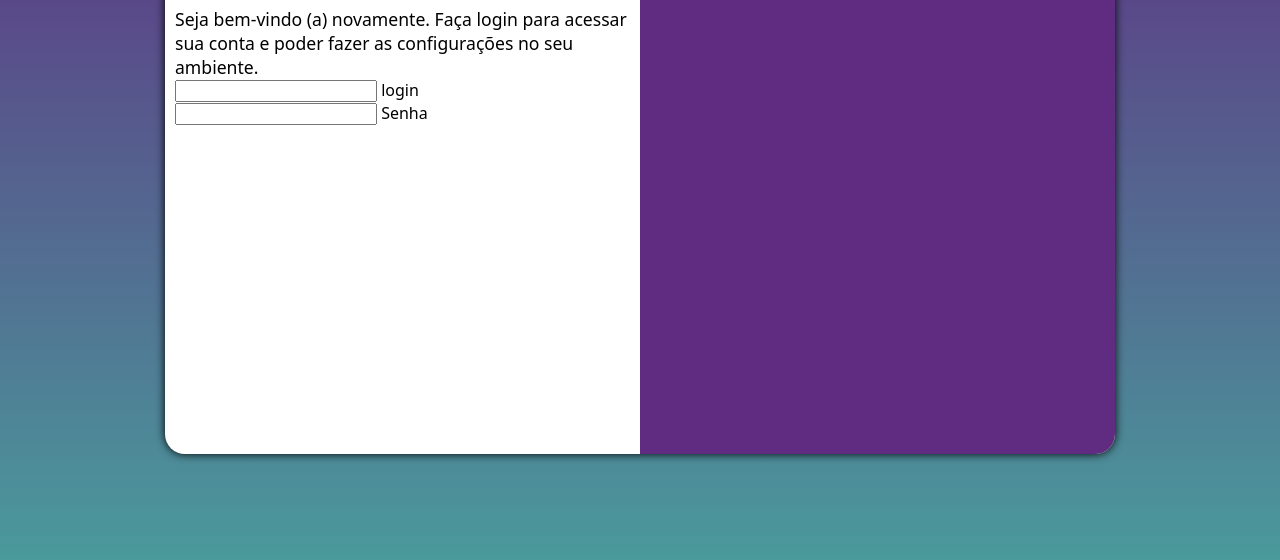
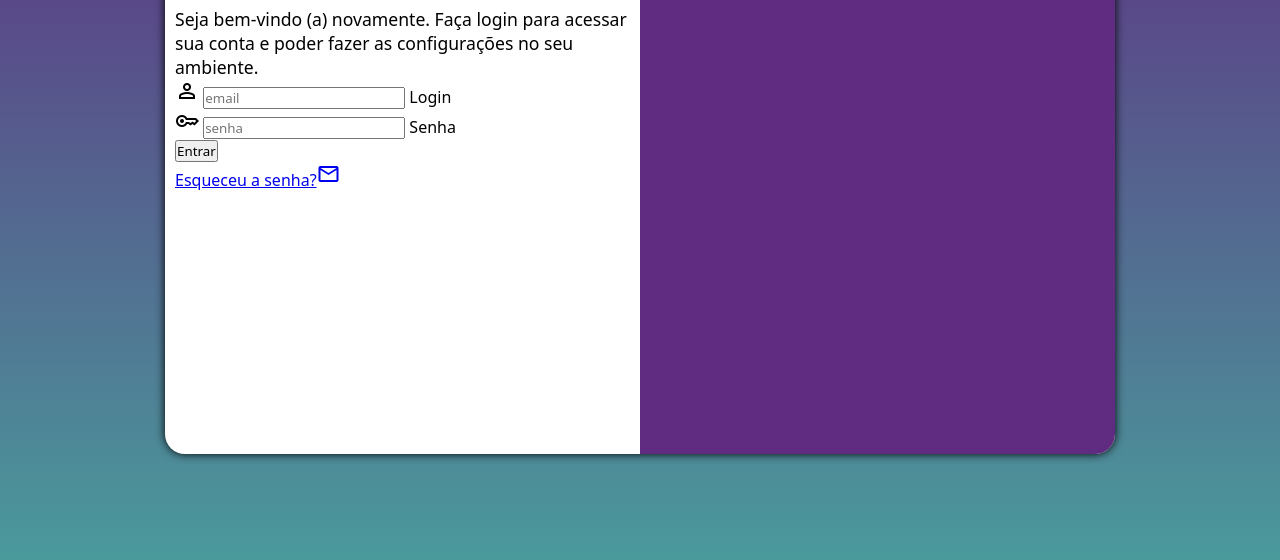
Before and after one commit to Alexandre-gusmao/projeto-login, a plain HTML site: page index.html in a window 1280 px wide. Shown: the part 196-756 px from the top of the page. Drawn offline with nearby package versions, Linux system fonts and the light colour scheme.

Commit message:
add form

```diff
--- a/index.html
+++ b/index.html
@@ -4,6 +4,7 @@
     <meta charset="UTF-8">
     <meta name="viewport" content="width=device-width, initial-scale=1.0">
     <title>Login</title>
+    <link rel="stylesheet" href="https://fonts.googleapis.com/css2?family=Material+Symbols+Outlined" />
     <link rel="stylesheet" href="estilos/style.css">
     <link rel="stylesheet" href="estilos/media-query.css">
 
@@ -17,18 +18,26 @@
             <div id= "formulario">
             <h1>Login</h1>
             <p>Seja bem-vindo (a) novamente. Faça login para acessar sua conta e poder fazer as configurações no seu ambiente. </p>
-            <form action="login.php" method="post">
+            <form action="login.php" method="post" autocomplete="on">
                 <div class="campo">
-
-                    <input type="login" id="email" name="login" required>
-                    <label for="login">login</label>
+                    <span class="material-symbols-outlined">
+                        person
+                        </span>
+                    <input type="login" id="email" name="login" placeholder="email" required maxlength ="30" >
+                    <label for="login">Login</label>
                 </div>
                 <div class="campo">
-
-                    <input type="password" id="senha" name="senha" required>
+                    <span class="material-symbols-outlined">
+                        key
+                        </span>
+                    <input type="password" id="senha" name="senha" required minlength="8" maxlength="16" placeholder="senha">
                     <label for="senha">Senha</label>
 
                 </div>
+                <input type="submit" value="Entrar" id="entrar">
+                <p> <a href="esqueceuasenha.html">Esqueceu a senha?<span class="material-symbols-outlined">
+                    mail
+                    </span></a></p>
 
 
 
```
